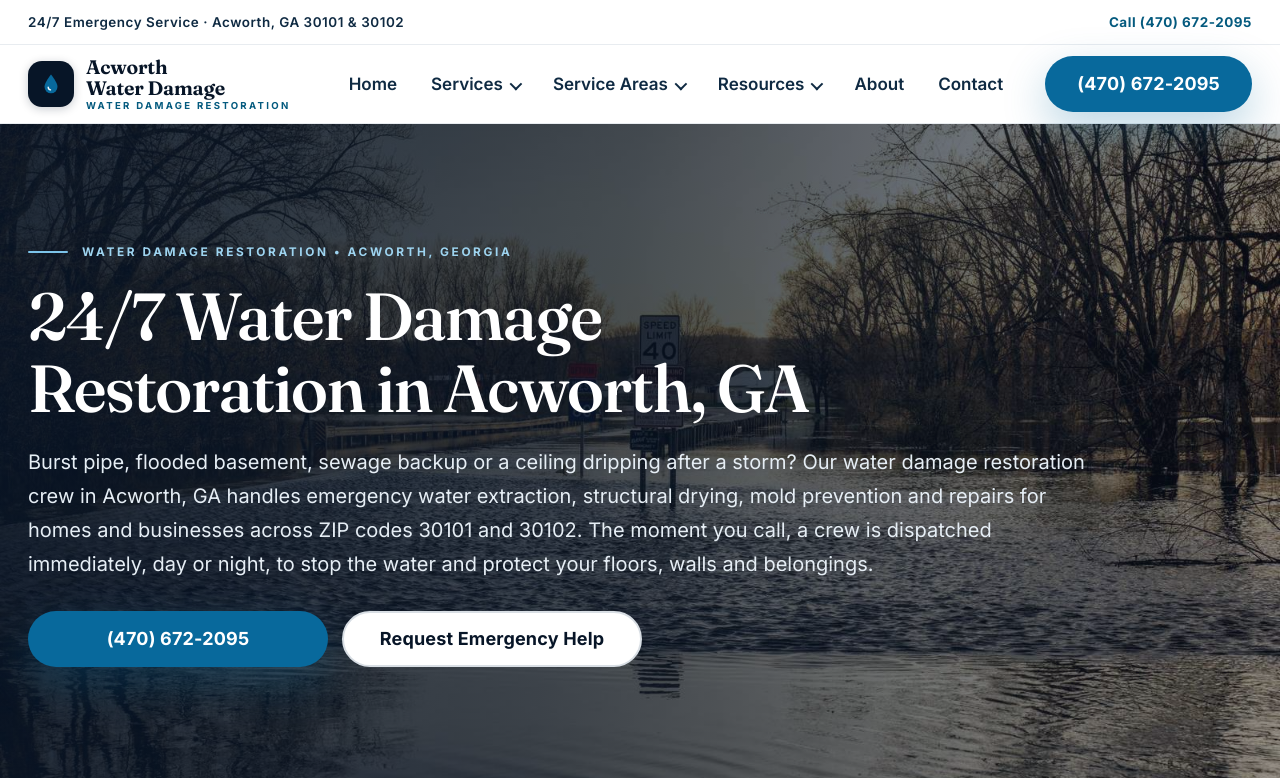
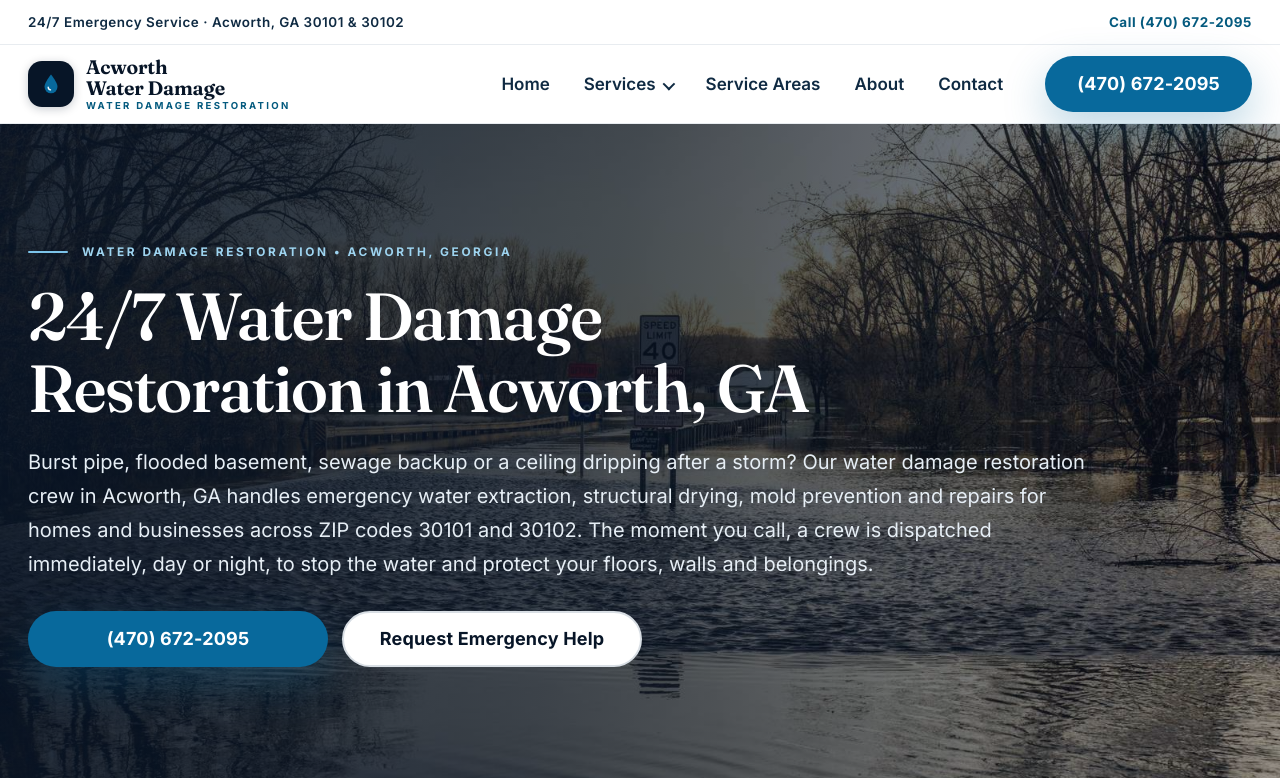
Before and after one commit to GrowthAura/acworth-water-damage, a PHP site: page / in a window 1280 px wide. Shown: the top 778 px of the page. Run offline with PHP 8.4, Linux system fonts and the light colour scheme.

Commit message:
Menu: best 7 services only, Service Areas direct link, Resources out (his order 2026-11-17)

```diff
--- a/includes/header.php
+++ b/includes/header.php
@@ -70,30 +70,14 @@ global $SITE, $SERVICES, $AREAS;
         <summary>Services</summary>
         <div class="nav-drop">
           <p class="drop-group">Water Damage Services</p>
-          <?php foreach (nav_services() as $s): ?>
+          <?php foreach (nav_services_footer() as $s): ?>
           <a href="<?= esc($s['slug']) ?>"><?= esc($s['nav']) ?></a>
           <?php endforeach; ?>
         </div>
       </details>
-      <details>
-        <summary>Service Areas</summary>
-        <div class="nav-drop">
-          <p class="drop-group">Nearby Cities</p>
-          <?php foreach ($AREAS as $a): ?>
-          <a href="<?= esc($a['slug']) ?>"><?= esc($a['city']) ?>, GA</a>
-          <?php endforeach; ?>
-          <a href="/locations">View all service areas</a>
-        </div>
-      </details>
-      <details>
-        <summary>Resources</summary>
-        <div class="nav-drop">
-          <p class="drop-group">Resource Guides</p>
-          <?php foreach (nav_resources_menu() as $r): ?>
-          <a href="<?= esc($r['slug']) ?>"><?= esc($r['nav']) ?></a>
-          <?php endforeach; ?>
-        </div>
-      </details>
+      <!-- MENU 2026-11-17 (his order): Areas = direct link to /locations;
+           guides group removed from the menu. Footer + body links untouched. -->
+      <a href="/locations">Service Areas</a>
       <a href="/about">About</a>
       <a href="/contact">Contact</a>
     </nav>
@@ -105,18 +89,12 @@ global $SITE, $SERVICES, $AREAS;
         <div class="mobile-menu">
           <a href="/">Home</a>
           <p class="drop-group">Water Damage Services</p>
-          <?php foreach (nav_services() as $s): ?>
+          <?php foreach (nav_services_footer() as $s): ?>
           <a href="<?= esc($s['slug']) ?>"><?= esc($s['nav']) ?></a>
           <?php endforeach; ?>
-          <p class="drop-group">Service Areas</p>
-          <?php foreach ($AREAS as $a): ?>
-          <a href="<?= esc($a['slug']) ?>"><?= esc($a['city']) ?>, GA</a>
-          <?php endforeach; ?>
-          <a href="/locations">View all service areas</a>
-          <p class="drop-group">Resources</p>
-          <?php foreach (nav_resources_menu() as $r): ?>
-          <a href="<?= esc($r['slug']) ?>"><?= esc($r['nav']) ?></a>
-          <?php endforeach; ?>
+          <!-- MENU 2026-11-17 (his order): Areas = direct link to /locations;
+               guides group removed from the menu. Footer + body links untouched. -->
+          <a href="/locations">Service Areas</a>
           <a href="/about">About</a>
           <a href="/contact">Contact</a>
           <a class="btn btn-ocean" href="<?= esc($SITE['phone_href']) ?>"><?= esc($SITE['phone']) ?></a>
```
Also changed, not shown: PROGRESS.md (+3 -0 lines).
